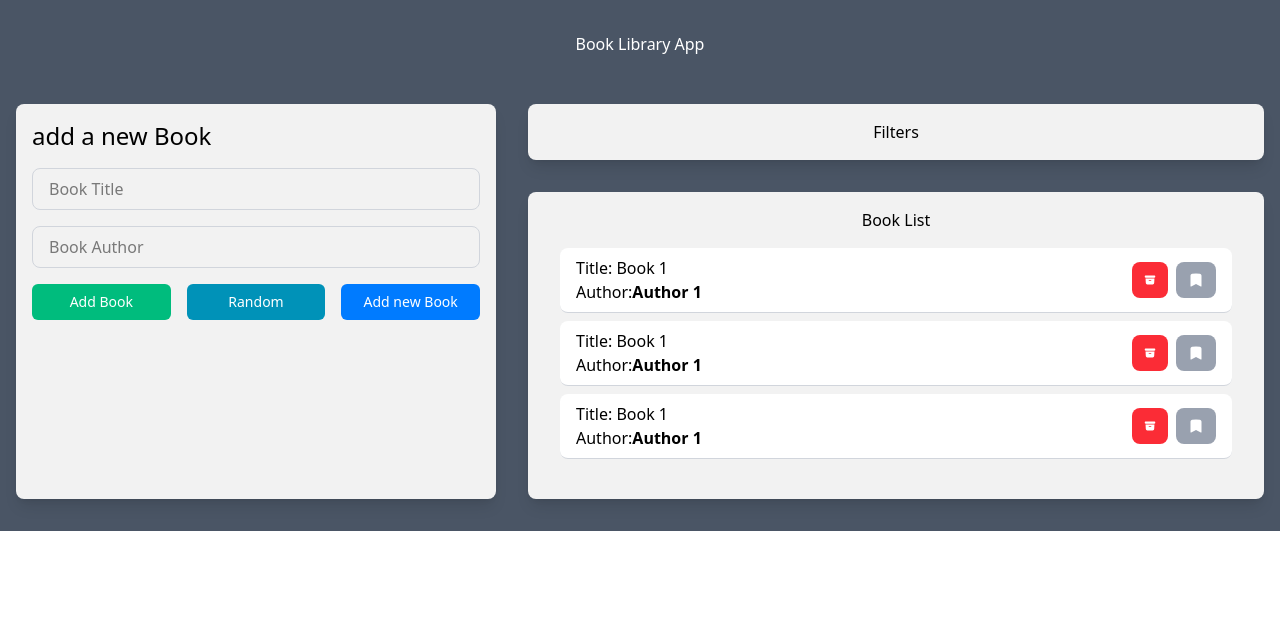
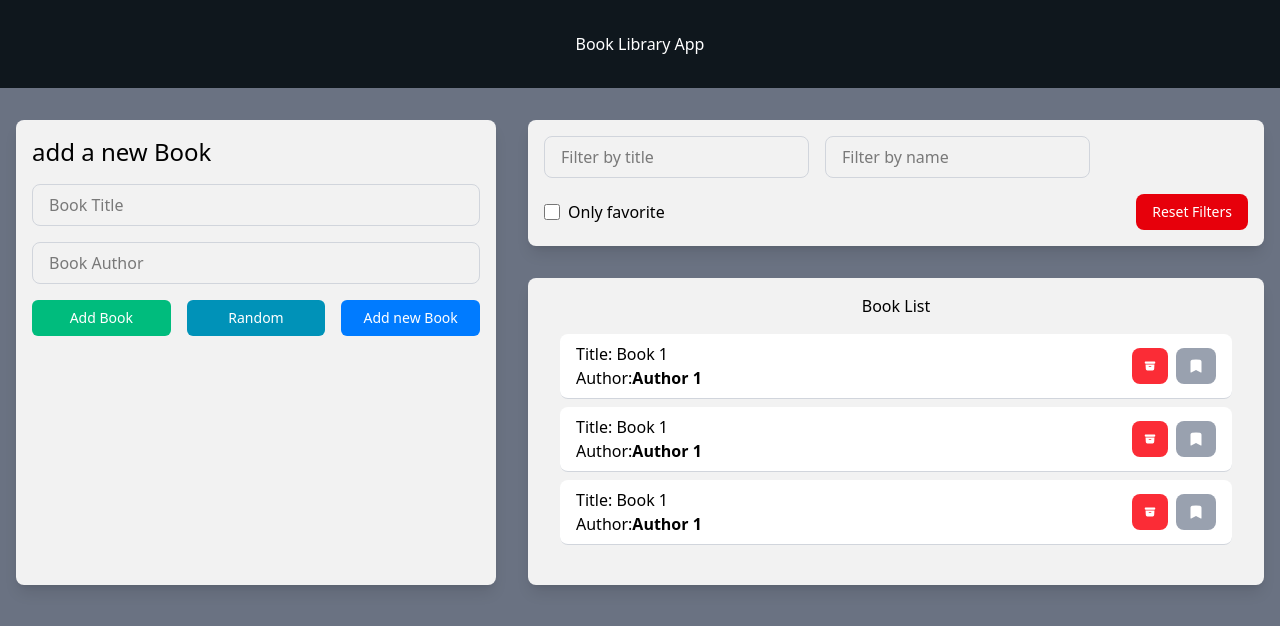
Before and after one commit to mkrtchyantigran/BooksLibrary-React-Redux, a React (Vite) app in the folder frontend/: page / in a window 1280 px wide. Shown: the top 626 px of the page. Built offline with nearby package versions, Linux system fonts and the light colour scheme.

Commit message:
added slice concept and created filterbytitle. Completed filter layout

```diff
--- a/frontend/src/components/app/App.jsx
+++ b/frontend/src/components/app/App.jsx
@@ -6,7 +6,7 @@ function App() {
 
 
   return (
-   <div className="flex flex-col items-center justify-center  bg-gray-600 dark-bg [#112d49]">
+   <div className="flex flex-col items-center   bg-gray-500 dark:bg[#1b2632] min-h-screen">
        <Header />
 
       <main className=" container flex justify-between w-full mb-4 max-md:flex-col">
--- a/frontend/src/components/filter/Filter.jsx
+++ b/frontend/src/components/filter/Filter.jsx
@@ -1,9 +1,59 @@
-
+import { useState } from "react";
+import { useDispatch, useSelector } from "react-redux"
+import { setTitleFilter, resetFilters, selectTitleFilter } from "../../redux/slices/filterSlice"
 
 const Filter = () => {
+  const [checked, setChecked] = useState(false);
+  const dispatch = useDispatch();
+  const value = useSelector(selectTitleFilter);
+
+  const handleByTitle = (e) => dispatch(setTitleFilter(e.target.value))
+  const handleResetFilters = () => dispatch(resetFilters());
+
   return (
-    <div className="p-4 m-4 bg-[#f2f2f2] rounded-lg shadow-lg">
-      <h2 className="text-center">Filters</h2>
+    <div className=" flex flex-col gap-4 p-4 m-4 bg-[#f2f2f2] rounded-lg shadow-lg">
+      <div className="flex gap-4 max-lg: flex-wrap">
+        <input
+        onChange={handleByTitle}
+        value={value}
+        type="text"
+        placeholder= "Filter by title"
+        className="px-4 py-2 border-1 border-gray-300 rounded-lg"
+        />
+        <input
+        onChange={handleByTitle}
+        value={value}
+        type="text"
+        placeholder= "Filter by name"
+        className="px-4 py-2 border-1 border-gray-300 rounded-lg"
+        />
+      </div>
+      <div className="flex items-center gap-4 justify-between">
+        <label className="flex items-center gap-2 cursor-pointer">
+          <input
+          onChange={() => setChecked(prevState => !prevState)}
+          className="w-4 h-4 cursor-pointer"
+          type="checkbox"
+          style={
+            checked ? {
+            clipPath:"polygon(14% 44%, 0 65%, 50% 100%, 100% 16%, 80% 0%, 43% 62%)",
+            transformOrigin: "bottom left",
+            appearance: "none",
+            backgroundColor: "#007bff"
+            } : {
+
+            }
+          }
+        />
+        <span>Only favorite</span>
+        </label>
+        <button
+          onClick={handleResetFilters}
+          className="px-4 py-2 cursor-pointer bg-red-600 hover:bg-red-500 transition-colors duration-300 text-sm rounded-lg text-white"
+          >
+          Reset Filters
+        </button>
+      </div>
     </div>
   )
 }
--- a/frontend/src/components/header/Header.jsx
+++ b/frontend/src/components/header/Header.jsx
@@ -2,7 +2,7 @@
 
 const Header = () => {
   return (
-    <header className="bg-gray-600 dark-bg [#0a1a2d] text-white w-full mb4">
+    <header className=" bg-[#0f171d] dark:bg-black text-white w-full mb-4">
         <h1 className="text-4x1 my-8 text-center">Book Library App</h1>
     </header>
   )
--- a/frontend/src/components/list/List.jsx
+++ b/frontend/src/components/list/List.jsx
@@ -1,23 +1,27 @@
 import { useSelector } from "react-redux"
-
+import { selectTitleFilter } from "../../redux/slices/filterSlice";
 import ListItems from "../list-item/ListItem"
 
 
 
 const List = () => {
-  const books = useSelector((state) => state.books)
+  const books = useSelector(state => state.books);
+  const booksByFilteredTitle = useSelector(selectTitleFilter);
+
+  const filteredBooks = books.filter(book => {
+    const matchesTitle = book.title.toLowerCase().includes(booksByFilteredTitle.toLowerCase());
+    return matchesTitle;
+  });
+  console.log(filteredBooks);
+
   return (
     <div className="p-4 m-4 bg-[#f2f2f2] rounded-lg shadow-lg">
       <h2 className="text-center">Book List</h2>
       <ul className="p-0 m-4 max-h-[520px] min-h-[145px] overflow-y-auto">
         {
-          !books.length ?
+          !filteredBooks.length ?
           <p>No Books available</p> :
-          books.map((book) => {
-            return (
-              <ListItems book={book} key={book.id} />
-            )
-          })
+          filteredBooks.map((book) => <ListItems book={book} key={book.id} />)
         }
       </ul>
     </div>
--- /dev/null
+++ b/frontend/src/redux/slices/filterSlice.js
@@ -0,0 +1,29 @@
+import { createSlice } from "@reduxjs/toolkit";
+
+
+
+const initialState = {
+  title: "",
+}
+
+
+
+const filteredSlice = createSlice({
+  name: "filter",
+  initialState,
+  reducers: {
+    setTitleFilter: (state, action) => {
+     // return {...state, title: action.payload}
+     state.title = action.payload;
+    },
+    resetFilters: () => initialState
+  }
+})
+
+// Action Creators
+export const { setTitleFilter, resetFilters } = filteredSlice.actions;
+
+// State
+export const selectTitleFilter = state => state.filter.title;
+
+export default filteredSlice.reducer;
--- a/frontend/src/redux/store.js
+++ b/frontend/src/redux/store.js
@@ -1,9 +1,12 @@
 import {configureStore} from '@reduxjs/toolkit';
 import booksReducer from './books/reducer';
+import filterReducer from './slices/filterSlice';
+
 
 const store = configureStore( {
   reducer: {
-    books: booksReducer
+    books: booksReducer,
+    filter: filterReducer
   }
 });
 
```
Also changed, not shown: frontend/src/redux/slices/errorSlice.js (added, +21 -0 lines), frontend/src/redux/slices/filterSlice.jsx (deleted).
